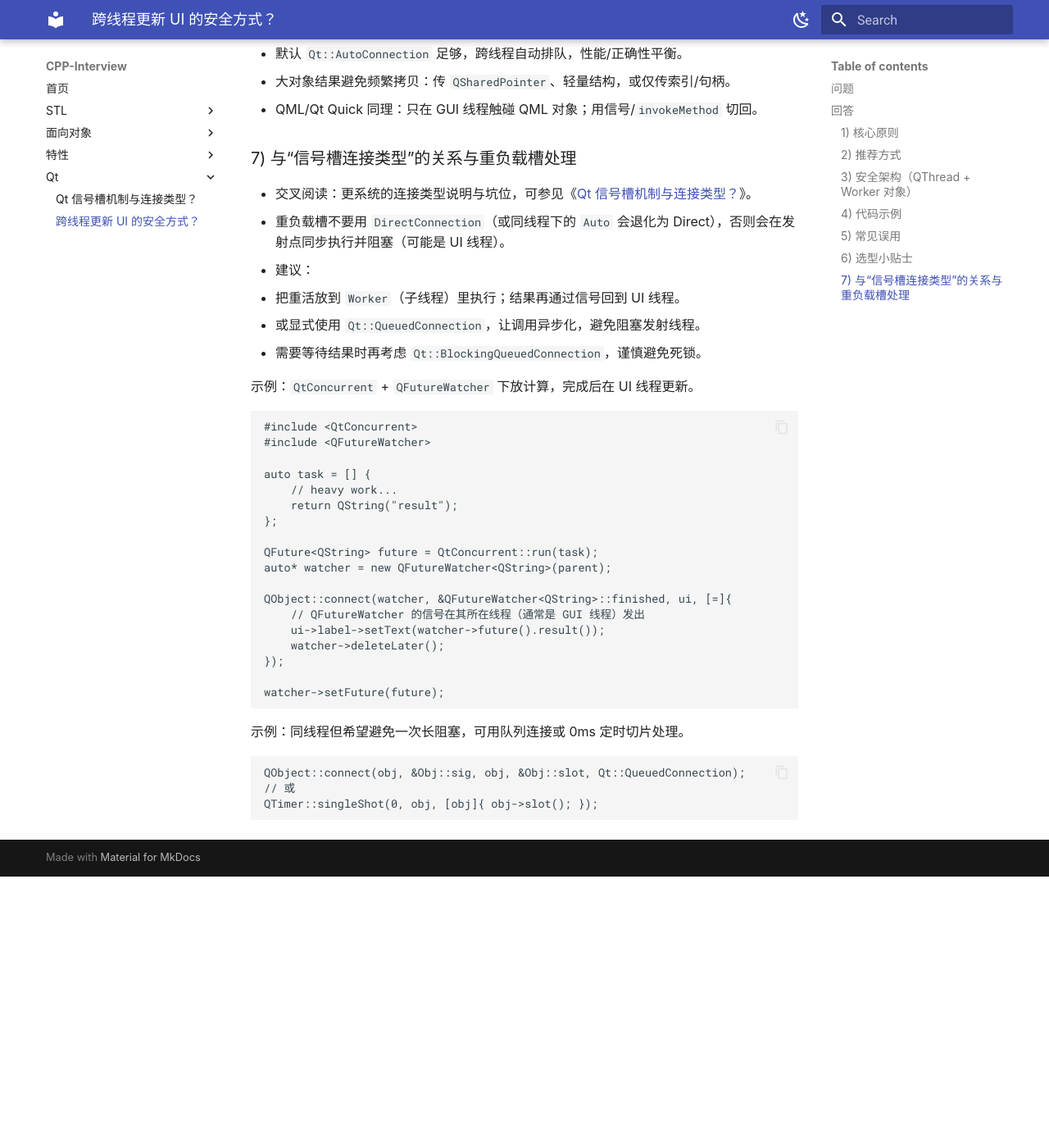
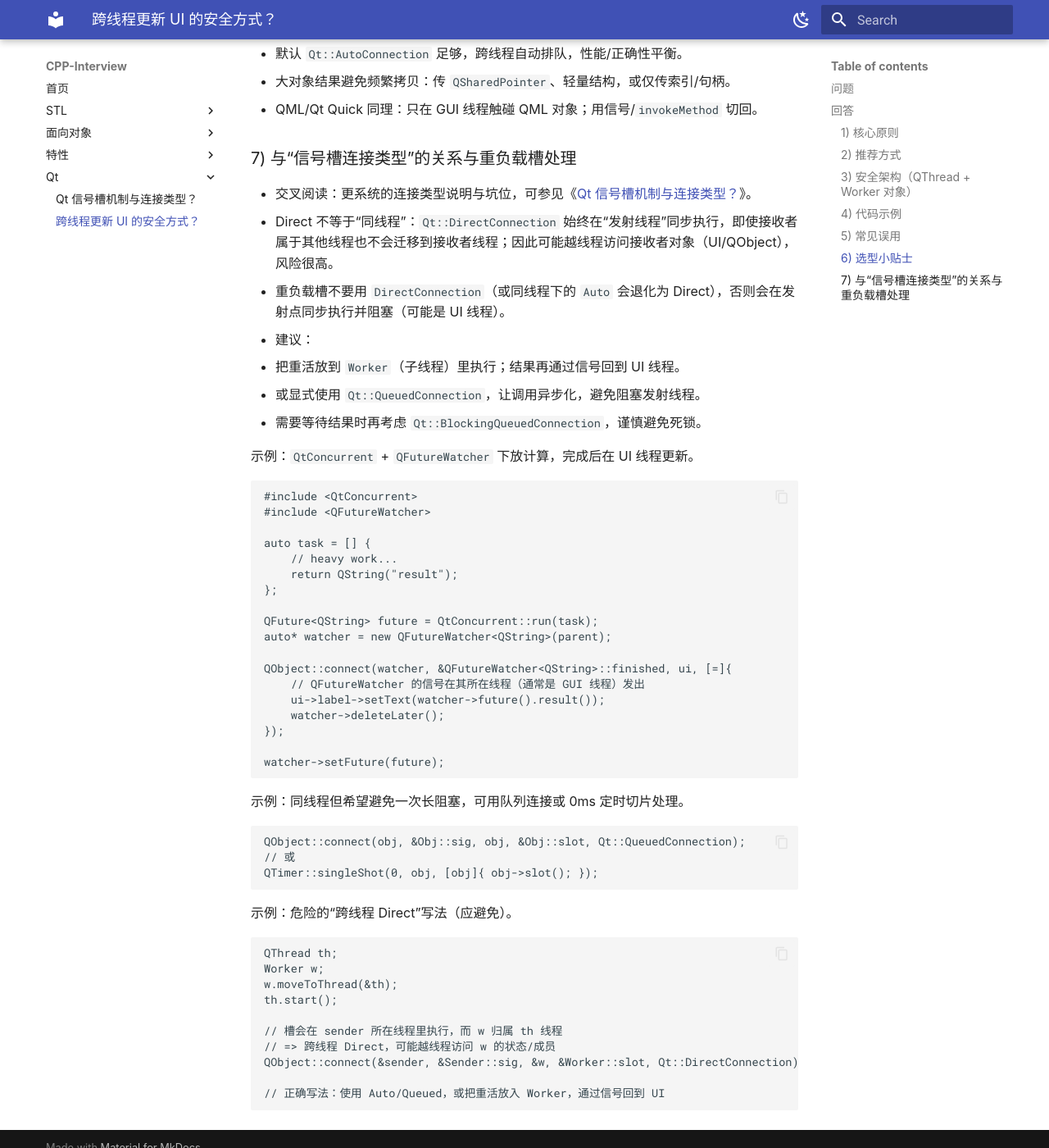
Before and after one commit to SwartzMss/CPP-Interview, an MkDocs documentation site: the page built from docs/qt/cross_thread_ui_update.md, in a window 1280 px wide and 1400 px high, scrolled down 2394 px. Shown: the whole window at 82% size. Built offline with MkDocs 1.6.1 and Material for MkDocs 9.7.7, drawn with Linux system fonts in a browser that asks for light colours; before the commit the page ends 3463 px from its top, so only the background shows below that.

Commit message:
docs(qt): clarify that Direct runs in emitter thread (not receiver); add warning and example of cross-thread Direct; update cross-thread UI doc accordingly

````diff
--- a/docs/qt/cross_thread_ui_update.md
+++ b/docs/qt/cross_thread_ui_update.md
@@ -105,6 +105,7 @@ QMetaObject::invokeMethod(window, "updateStatus",
 ### 7) 与“信号槽连接类型”的关系与重负载槽处理
 
 - 交叉阅读：更系统的连接类型说明与坑位，可参见《[Qt 信号槽机制与连接类型？](signals_and_slots.md)》。
+- Direct 不等于“同线程”：`Qt::DirectConnection` 始终在“发射线程”同步执行，即使接收者属于其他线程也不会迁移到接收者线程；因此可能越线程访问接收者对象（UI/QObject），风险很高。
 - 重负载槽不要用 `DirectConnection`（或同线程下的 `Auto` 会退化为 Direct），否则会在发射点同步执行并阻塞（可能是 UI 线程）。
 - 建议：
   - 把重活放到 `Worker`（子线程）里执行；结果再通过信号回到 UI 线程。
@@ -141,3 +142,18 @@ QObject::connect(obj, &Obj::sig, obj, &Obj::slot, Qt::QueuedConnection);
 // 或
 QTimer::singleShot(0, obj, [obj]{ obj->slot(); });
 ```
+
+示例：危险的“跨线程 Direct”写法（应避免）。
+
+```cpp
+QThread th;
+Worker w;
+w.moveToThread(&th);
+th.start();
+
+// 槽会在 sender 所在线程里执行，而 w 归属 th 线程
+// => 跨线程 Direct，可能越线程访问 w 的状态/成员
+QObject::connect(&sender, &Sender::sig, &w, &Worker::slot, Qt::DirectConnection);
+
+// 正确写法：使用 Auto/Queued，或把重活放入 Worker，通过信号回到 UI
+```
````
Also changed, not shown: docs/qt/signals_and_slots.md (+3 -1 lines).
